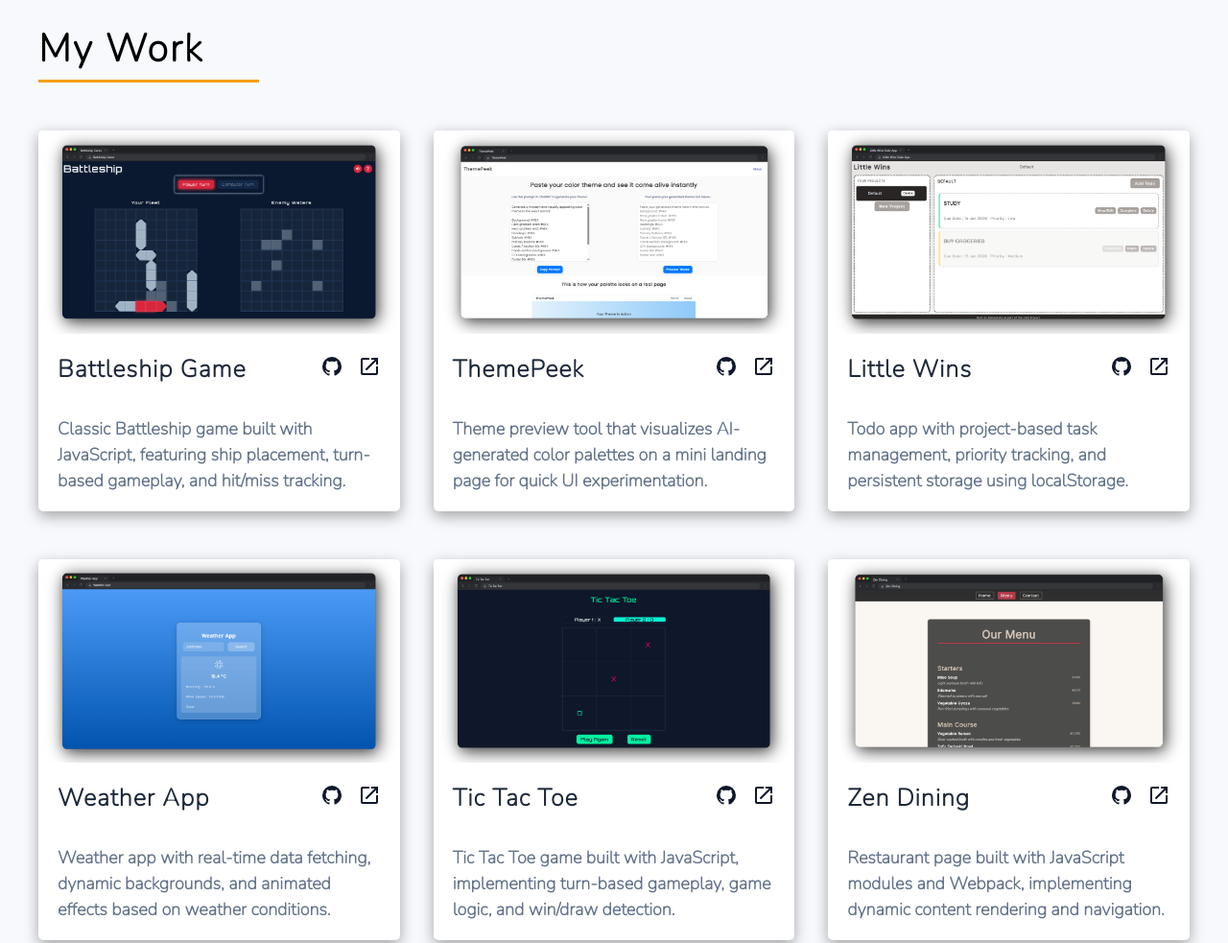
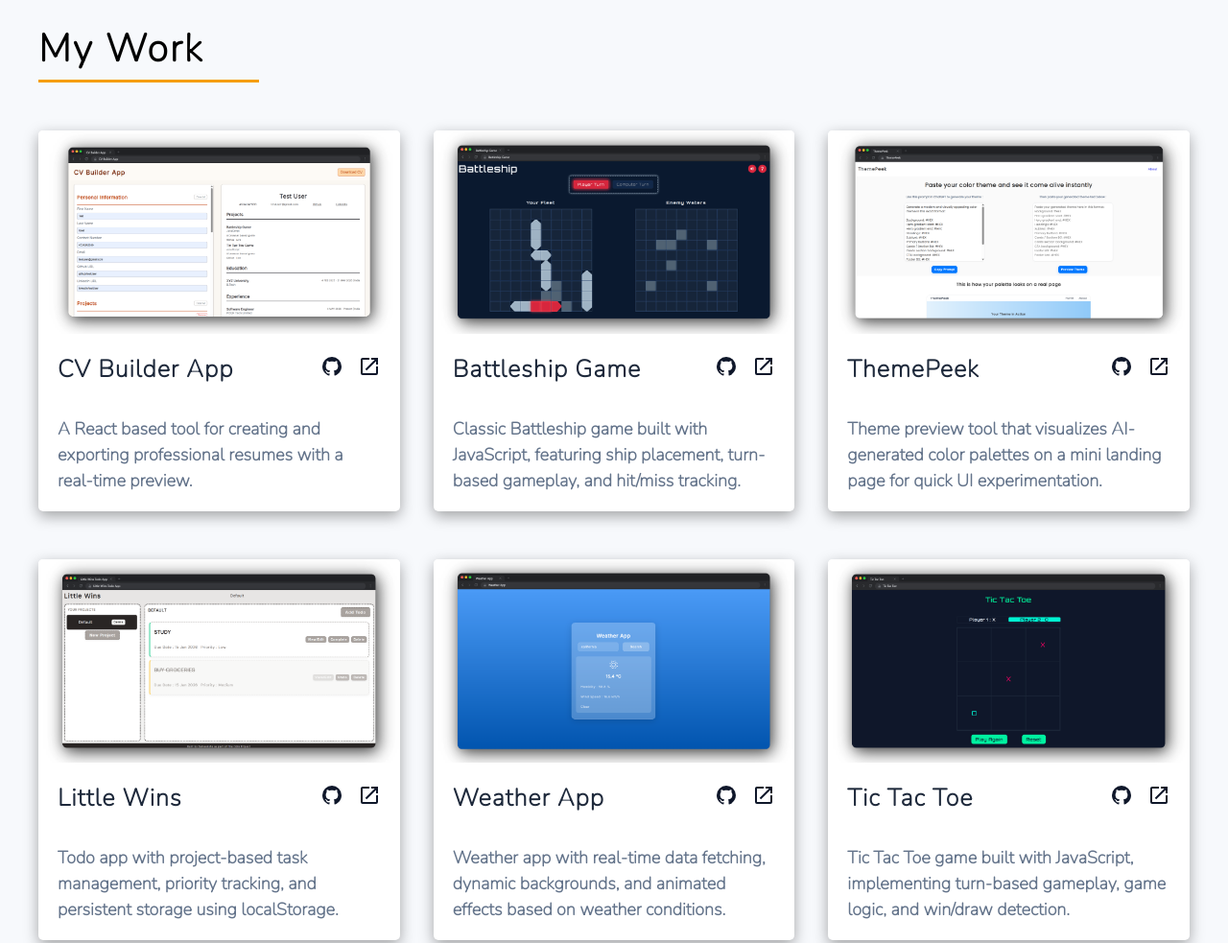
Before and after one commit to sameeksha-dalvi/dev-portfolio-homepage, a website built with webpack: page src/template.html in a window 1280 px wide. Shown: the part 560-1543 px from the top of the page at 96% size. Built offline with nearby package versions, Linux system fonts and the light colour scheme.

Commit message:
add cv builder app project in my work section and remove zen dining project

```diff
--- a/src/template.html
+++ b/src/template.html
@@ -66,6 +66,34 @@
         </div>
 
         <div class="myWork-section">
+            <div class="card-container">
+                <div class="card-image"><img class="project-img" src="../assets/images/cv_builder_screenshot.png"
+                        alt="screenshot of project"></div>
+                <div class="card-data">
+                    <div class="project-data">
+                        <h3 class="project-name">CV Builder App</h3>
+                        <ul class="project-links">
+                            <li><a href="https://github.com/sameeksha-dalvi/cv-builder" target="_blank">
+                                    <svg class="project-icons" xmlns="http://www.w3.org/2000/svg" viewBox="0 0 24 24"
+                                        fill="currentColor">
+                                        <path
+                                            d="M12,2A10,10 0 0,0 2,12C2,16.42 4.87,20.17 8.84,21.5C9.34,21.58 9.5,21.27 9.5,21C9.5,20.77 9.5,20.14 9.5,19.31C6.73,19.91 6.14,17.97 6.14,17.97C5.68,16.81 5.03,16.5 5.03,16.5C4.12,15.88 5.1,15.9 5.1,15.9C6.1,15.97 6.63,16.93 6.63,16.93C7.5,18.45 8.97,18 9.54,17.76C9.63,17.11 9.89,16.67 10.17,16.42C7.95,16.17 5.62,15.31 5.62,11.5C5.62,10.39 6,9.5 6.65,8.79C6.55,8.54 6.2,7.5 6.75,6.15C6.75,6.15 7.59,5.88 9.5,7.17C10.29,6.95 11.15,6.84 12,6.84C12.85,6.84 13.71,6.95 14.5,7.17C16.41,5.88 17.25,6.15 17.25,6.15C17.8,7.5 17.45,8.54 17.35,8.79C18,9.5 18.38,10.39 18.38,11.5C18.38,15.32 16.04,16.16 13.81,16.41C14.17,16.72 14.5,17.33 14.5,18.26C14.5,19.6 14.5,20.68 14.5,21C14.5,21.27 14.66,21.59 15.17,21.5C19.14,20.16 22,16.42 22,12A10,10 0 0,0 12,2Z" />
+                                    </svg>
+                                </a></li>
+                            <li><a href="https://cv-builder-orcin-gamma.vercel.app/" target="_blank">
+                                    <svg class="project-icons" xmlns="http://www.w3.org/2000/svg" viewBox="0 0 24 24"
+                                        fill="currentColor">
+                                        <path
+                                            d="M14,3V5H17.59L7.76,14.83L9.17,16.24L19,6.41V10H21V3M19,19H5V5H12V3H5C3.89,3 3,3.9 3,5V19A2,2 0 0,0 5,21H19A2,2 0 0,0 21,19V12H19V19Z" />
+                                    </svg>
+                                </a></li>
+                        </ul>
+                    </div>
+                    <div class="project-description">
+                        <p>A React based tool for creating and exporting professional resumes with a real-time preview.</p>
+                    </div>
+                </div>
+            </div>
             <div class="card-container">
                 <div class="card-image"><img class="project-img" src="../assets/images/battleship-game-screenshot.png"
                         alt="screenshot of project"></div>
@@ -211,7 +239,7 @@
                     </div>
                 </div>
             </div>
-            <div class="card-container">
+            <!-- <div class="card-container">
                 <div class="card-image"><img class="project-img" src="../assets/images/zen-dining-screenshot.png"
                         alt="screenshot of project"></div>
                 <div class="card-data">
@@ -239,7 +267,7 @@
                             rendering and navigation.</p>
                     </div>
                 </div>
-            </div>
+            </div> -->
         </div>
         <div class="open-source-section">
             <h3>Open Source Contributions</h3>
```
Also changed, not shown: assets/images/cv_builder_screenshot.png (added).
